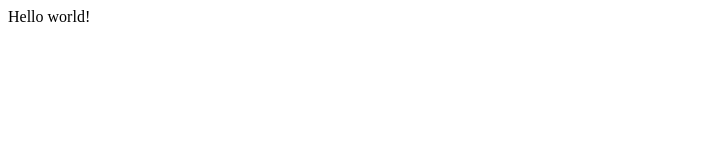
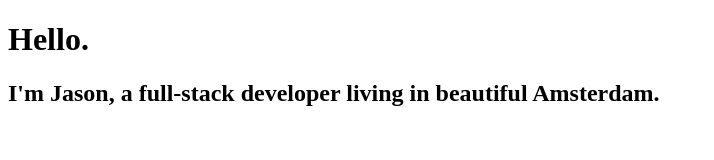
Before and after one commit to JasonNelemans/gatsby-bootcamp, a Gatsby site: page / in a window 1280 px wide. Shown: the whole page, without its empty margins (0-714 px from the left). Built offline with nearby package versions, Linux system fonts and the light colour scheme; Gatsby itself is replaced by a stand-in of ours.

Commit message:
short self intro

```diff
--- a/src/pages/index.js
+++ b/src/pages/index.js
@@ -1,5 +1,12 @@
 import React from "react"
 
-export default function Home() {
-  return <div>Hello world!</div>
+const IndexPage = () => {
+  return (
+    <div>
+      <h1>Hello.</h1>
+      <h2>I'm Jason, a full-stack developer living in beautiful Amsterdam.</h2>
+    </div>
+  )
 }
+
+export default IndexPage;
```
